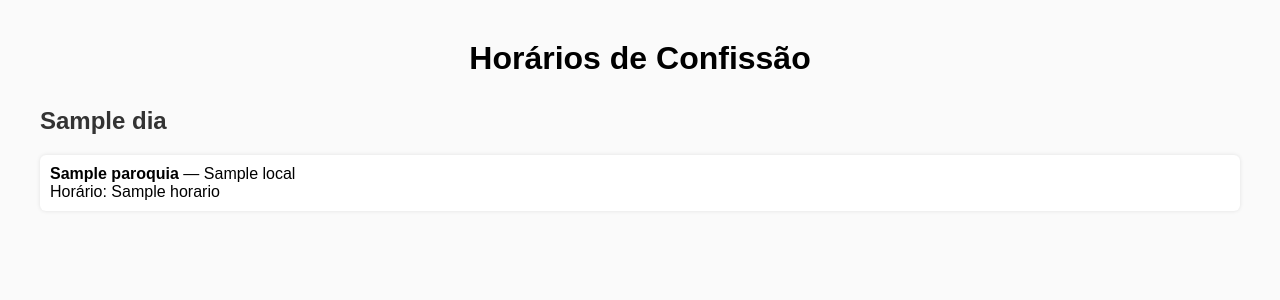
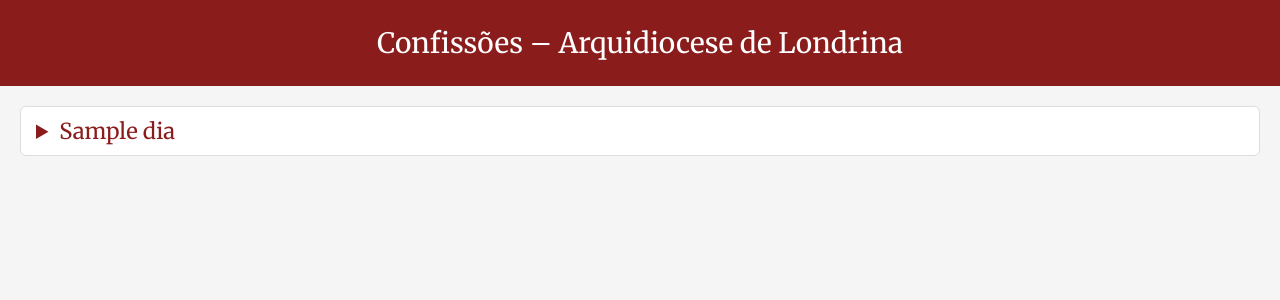
Before and after one commit to pedroalmiraoserrano/Confissoes-Londrina, a Flask app: template templates/index.html in a window 1280 px wide. Shown: the top 300 px of the page. Run offline with Flask 3, Linux system fonts and the light colour scheme; the template is opened without the code that fills it: most values are stand-ins (such as "Sample title", 1, 10 or a date in 2020).

Commit message:
atualizar front e modelo de planilha

```diff
--- a/app.py
+++ b/app.py
@@ -1,15 +1,38 @@
 from flask import Flask, render_template
 import pandas as pd
+import os
+print("FLASK RODANDO EM:", os.getcwd())
+print("LENDO ARQUIVO DE:", os.path.abspath("confissoes.xlsx"))
+
 
 app = Flask(__name__)
 
 def carregar_dados():
     df = pd.read_excel("confissoes.xlsx")
-    # Agrupa por dia da semana
-    dias = {}
-    for dia in df["dia_semana"].unique():
-        dias[dia] = df[df["dia_semana"] == dia].to_dict(orient="records")
+
+    # Normaliza nomes das colunas
+    df.columns = df.columns.str.strip()
+
+    dias_semana = ["Segunda", "Terça", "Quarta", "Quinta", "Sexta", "Sábado", "Domingo"]
+
+    dias = {dia: [] for dia in dias_semana}
+
+    for _, row in df.iterrows():
+        paroquia = row["Paróquia"]
+        local = row["Local"]
+
+        for dia in dias_semana:
+            if dia in df.columns:
+                horario = row[dia]
+                if pd.notna(horario) and horario != "":
+                    dias[dia].append({
+                        "paroquia": paroquia,
+                        "local": local,
+                        "horario": horario
+                    })
+
     return dias
+
 
 @app.route("/")
 def index():
--- a/static/style.css
+++ b/static/style.css
@@ -1,27 +1,68 @@
+/* Fontes e reset */
 body {
-    font-family: Arial, sans-serif;
-    margin: 40px;
-    background: #fafafa;
-}
-
-h1 {
-    text-align: center;
-}
-
-h2 {
-    margin-top: 30px;
+    margin: 0;
+    padding: 0;
+    font-family: 'Open Sans', sans-serif;
+    background: #F5F5F5;
     color: #333;
 }
 
-ul {
-    list-style: none;
-    padding-left: 0;
+/* Cabeçalho */
+header {
+    background: #8A1C1C;
+    color: white;
+    padding: 25px;
+    text-align: center;
+    font-family: 'Merriweather', serif;
+    font-size: 28px;
 }
 
-li {
+/* Bloco recolhível */
+.dia-bloco {
     background: white;
-    padding: 10px;
-    margin-bottom: 8px;
+    border: 1px solid #ddd;
     border-radius: 6px;
-    box-shadow: 0 0 4px rgba(0,0,0,0.1);
+    margin: 20px;
+    padding: 10px 15px;
 }
+
+/* Título do dia */
+.dia-titulo {
+    font-family: 'Merriweather', serif;
+    font-size: 22px;
+    color: #8A1C1C;
+    cursor: pointer;
+    outline: none;
+}
+
+/* Hover no título */
+.dia-titulo:hover {
+    color: #B53030;
+}
+
+/* Lista */
+.lista-paroquias {
+    list-style: none;
+    padding: 0;
+    margin-top: 15px;
+}
+
+/* Card de paróquia */
+.card {
+    background: #fff;
+    padding: 15px;
+    margin-bottom: 12px;
+    border-left: 4px solid #8A1C1C;
+    border-radius: 4px;
+    box-shadow: 0 2px 4px rgba(0,0,0,0.05);
+}
+
+/* Rodapé */
+footer {
+    margin-top: 40px;
+    padding: 20px;
+    text-align: center;
+    background: #8A1C1C;
+    color: white;
+    font-size: 14px;
+}
--- a/templates/index.html
+++ b/templates/index.html
@@ -2,29 +2,38 @@
 <html lang="pt-br">
 <head>
     <meta charset="UTF-8">
-    <title>Confissões nas Paróquias</title>
-    <link rel="stylesheet" href="/static/style.css">
+    <meta name="viewport" content="width=device-width, initial-scale=1.0">
+    <title>Confissões – Arquidiocese de Londrina</title>
+
+    <!-- Fontes -->
+    <link href="https://fonts.googleapis.com/css2?family=Merriweather:wght@400;700&family=Open+Sans:wght@300;400;600&display=swap" rel="stylesheet">
+
+    <!-- CSS -->
+    <link rel="stylesheet" href="{{ url_for('static', filename='style.css') }}">
 </head>
+
 <body>
 
-<h1>Horários de Confissão</h1>
+<header>
+    Confissões – Arquidiocese de Londrina
+</header>
 
-{% for dia, registros in dias.items() %}
-    <h2>{{ dia }}</h2>
+<main>
+    {% for dia, lista in dias.items() %}
+    <details class="dia-bloco">
+        <summary class="dia-titulo">{{ dia }}</summary>
 
-    {% if registros %}
-        <ul>
-        {% for r in registros %}
-            <li>
-                <strong>{{ r.paroquia }}</strong> — {{ r.local }}
-                <br>Horário: {{ r.horario }}
+        <ul class="lista-paroquias">
+            {% for item in lista %}
+            <li class="card">
+                <strong>{{ item.paroquia }}</strong><br>
+                <span>{{ item.local }}</span><br>
+                <span>Horário: {{ item.horario }}</span>
             </li>
-        {% endfor %}
+            {% endfor %}
         </ul>
-    {% else %}
-        <p>Nenhuma confissão disponível.</p>
-    {% endif %}
-{% endfor %}
-
+    </details>
+    {% endfor %}
+</main>
 </body>
 </html>
```
Also changed, not shown: 1 other file.
